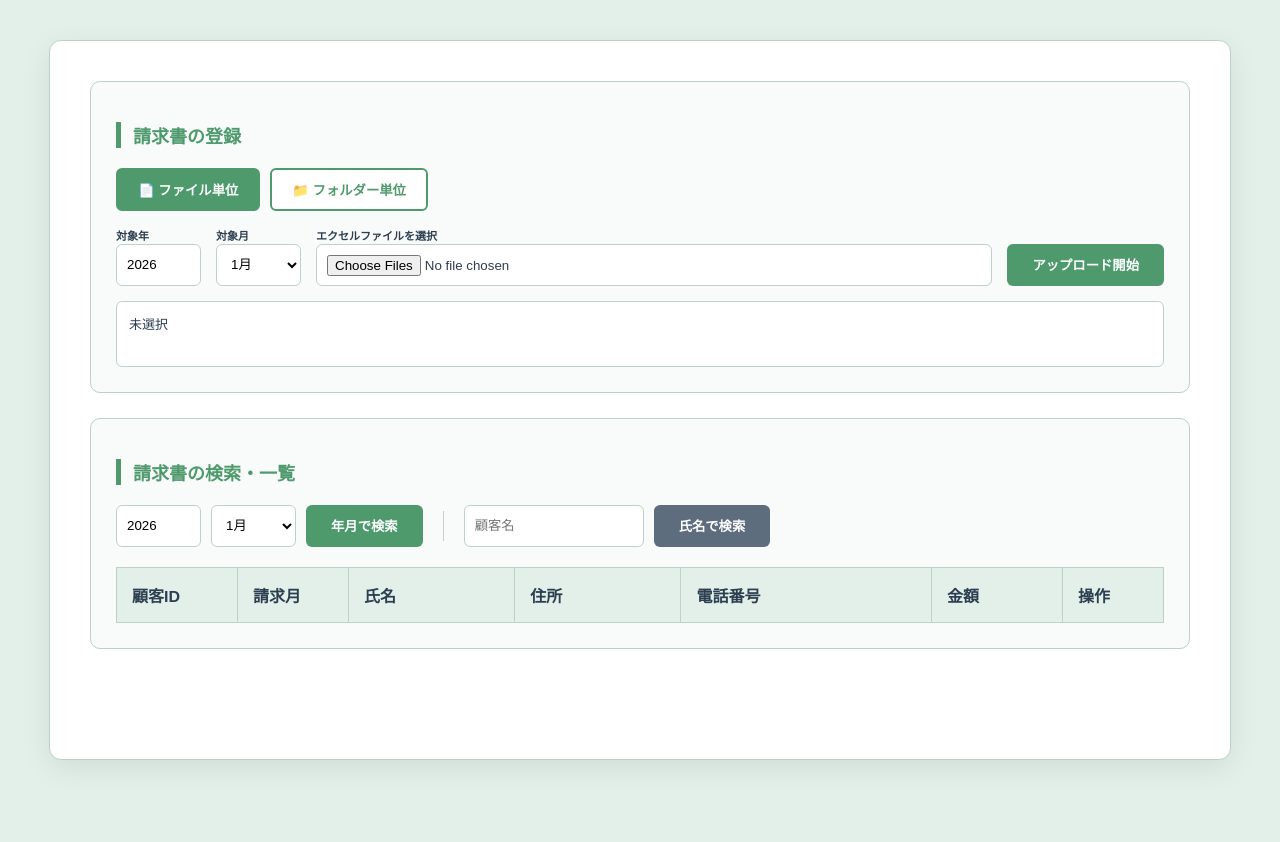
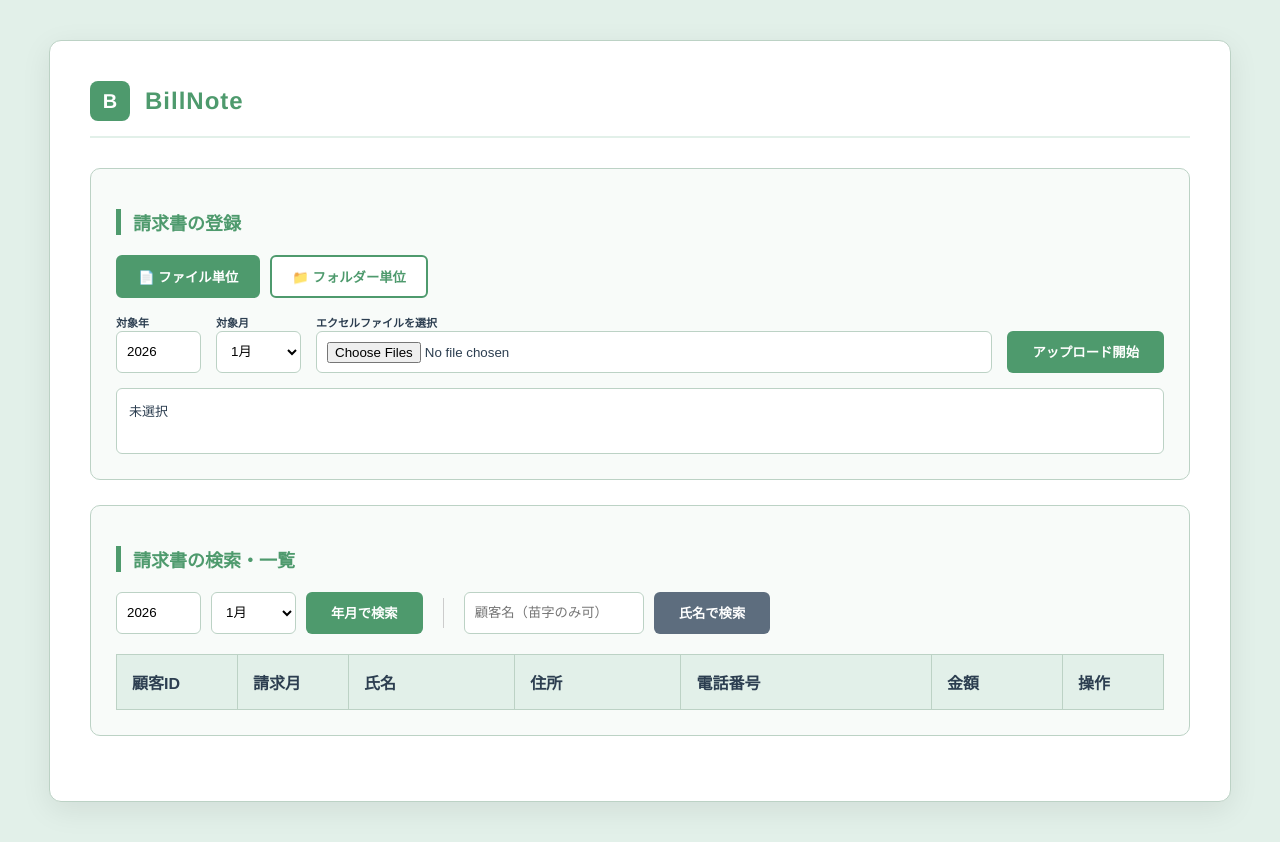
Before and after one commit to shu246/billnote, a plain HTML site: page static/index.html in a window 1280 px wide. Before the commit the page ends 800 px from the top, so only its background shows below. Drawn offline with Linux system fonts and the light colour scheme.

Commit message:
version1.05

```diff
--- a/static/index.html
+++ b/static/index.html
@@ -31,6 +31,35 @@
         box-shadow: 0 8px 30px rgba(0, 0, 0, 0.08);
         border: 1px solid var(--border-green);
       }
+
+      /* BillNote ロゴ部分の復活 */
+      .header {
+        display: flex;
+        align-items: center;
+        margin-bottom: 30px;
+        border-bottom: 2px solid var(--primary-green);
+        padding-bottom: 15px;
+      }
+      .logo-icon {
+        background-color: var(--accent-green);
+        color: white;
+        width: 40px;
+        height: 40px;
+        border-radius: 8px;
+        display: flex;
+        justify-content: center;
+        align-items: center;
+        font-weight: bold;
+        font-size: 20px;
+        margin-right: 15px;
+      }
+      .logo-text {
+        font-size: 24px;
+        font-weight: bold;
+        color: var(--accent-green);
+        letter-spacing: 1px;
+      }
+
       .section-box {
         background-color: #f8fbf9;
         padding: 25px;
@@ -46,7 +75,6 @@
         margin-bottom: 20px;
       }
 
-      /* モード切替ボタンのスタイル */
       .mode-tabs {
         display: flex;
         gap: 10px;
@@ -62,7 +90,6 @@
         background-color: white;
         color: var(--accent-green);
       }
-      /* 選択されている時の色 */
       .btn-mode.active {
         background-color: var(--accent-green);
         color: white;
@@ -95,7 +122,6 @@
         height: 42px;
       }
 
-      /* 選択中リスト */
       #selectionDisplay {
         font-size: 13px;
         background: #fff;
@@ -108,7 +134,6 @@
         overflow-y: auto;
       }
 
-      /* 進捗・ログ表示 */
       .progress-wrapper {
         margin: 20px 0;
         display: none;
@@ -179,6 +204,11 @@
   </head>
   <body>
     <div class="container">
+      <div class="header">
+        <div class="logo-icon">B</div>
+        <div class="logo-text">BillNote</div>
+      </div>
+
       <div class="section-box">
         <h2>請求書の登録</h2>
 
@@ -266,7 +296,6 @@
             <span id="progressCount">0 / 0</span>
           </div>
         </div>
-
         <div id="message"></div>
       </div>
 
@@ -310,7 +339,7 @@
           <input
             type="text"
             id="searchName"
-            placeholder="顧客名"
+            placeholder="顧客名（苗字のみ可）"
             style="width: 180px"
           />
           <button
@@ -380,7 +409,6 @@
           display.textContent = "未選択";
           return;
         }
-
         const list = files
           .map((f) => `<li>${f.webkitrelativepath || f.name}</li>`)
           .join("");
@@ -403,7 +431,6 @@
         const msg = document.getElementById("message");
         const progArea = document.getElementById("progressArea");
         const progGauge = document.getElementById("progressGauge");
-
         msg.style.display = "block";
         msg.innerHTML = "<strong>📊 処理結果:</strong>";
         progArea.style.display = "block";
```
Also changed, not shown: others/version.txt, 1 other file.
